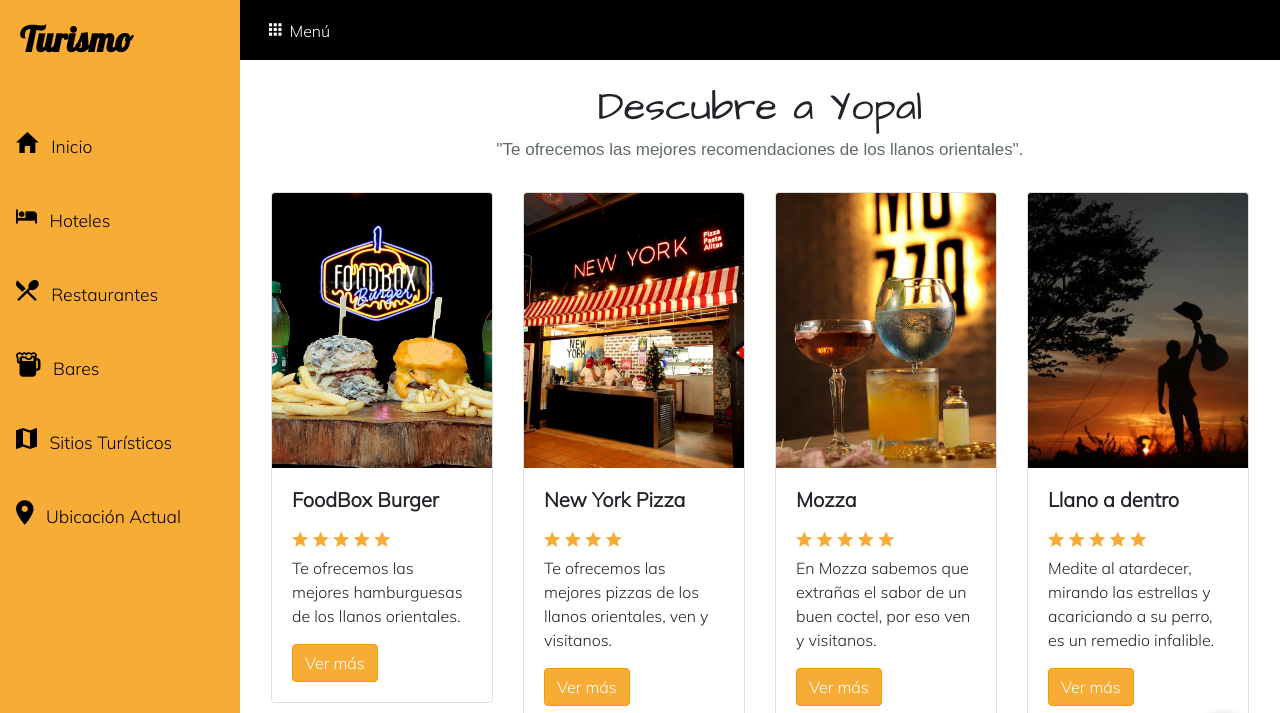
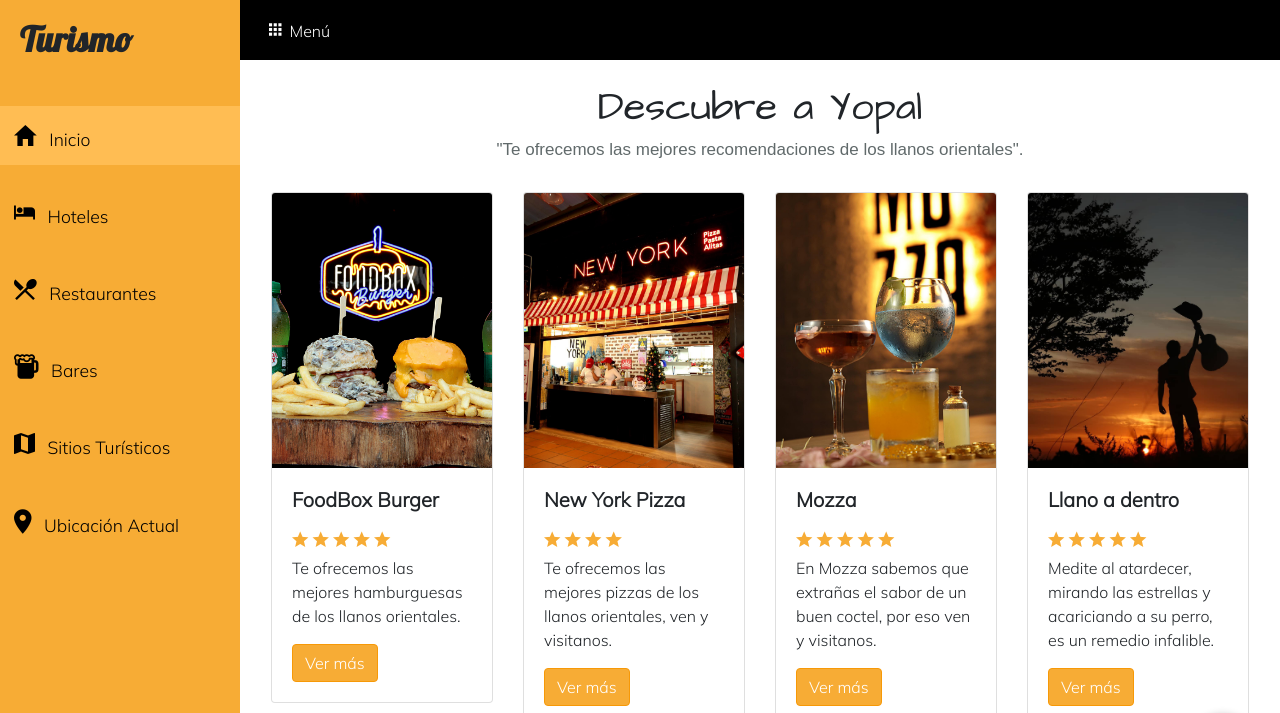
Before and after one commit to IvanVargass/AppTurismoYopal, a plain HTML site: page docs/index.html in a window 1280 px wide. Shown: the top 713 px of the page. Drawn offline with nearby package versions, Linux system fonts and the light colour scheme.

Commit message:
cambios en los botones del siderbar

```diff
--- a/docs/css/hoteles.css
+++ b/docs/css/hoteles.css
@@ -2,6 +2,26 @@
   font-family: "Mulish", sans-serif;
   font-weight: 400;
   overflow-x: hidden;
+}
+
+.btnh{
+  padding-top: 0.5em;
+  padding-bottom: 0.5em;
+  padding-left: 0.8em;
+  margin-bottom: 1em;
+  text-decoration: none;
+  color: #000;
+}
+
+.btn-siderbar:hover{
+  color: #000;
+  text-decoration: none;
+  background-color: #FFBD53;
+}
+
+.btnh-active{
+  text-decoration: none;
+  background-color: #FFBD53;
 }
 
 /* Estilos Menú Superior */
--- a/docs/css/simple-sidebar.css
+++ b/docs/css/simple-sidebar.css
@@ -1,7 +1,3 @@
-
-.color-sidebar{
-  color: #000;
-}
 
 #sidebar-wrapper {
   min-height: 100vh;
@@ -24,15 +20,9 @@
   font-size: 1.1rem;
 }
 
-#sidebar-wrapper .list-group a:hover {
-  text-decoration: none;
-  color: #000000;
-}
-
 #sidebar-wrapper .list-group a i {
   font-size: 28px;
 }
-
 
 #page-content-wrapper {
   min-width: 100vw;
--- a/docs/css/style.css
+++ b/docs/css/style.css
@@ -2,6 +2,26 @@
   font-family: "Mulish", sans-serif;
   font-weight: 400;
   overflow-x: hidden;
+}
+
+.btnh{
+  padding-top: 0.5em;
+  padding-bottom: 0.5em;
+  padding-left: 0.8em;
+  margin-bottom: 1em;
+  text-decoration: none;
+  color: #000;
+}
+
+.btn-siderbar:hover{
+  color: #000;
+  text-decoration: none;
+  background-color: #FFBD53;
+}
+
+.btnh-active{
+  text-decoration: none;
+  background-color: #FFBD53;
 }
 
 /* Estilos Menú Superior */
--- a/docs/index.html
+++ b/docs/index.html
@@ -56,22 +56,22 @@
           <p class="titulo-menu">Turismo</p>
         </div>
         <div class="list-group list-group-flush">
-          <a href="#" class="p-3 color-sidebar"
+          <a href="#" class="btnh btn-siderbar btnh-active"
             ><i class="icon ion-md-home lead mr-2"></i> Inicio</a
           >
-          <a href="Hoteles/hoteles.html" class="p-3 color-sidebar"
+          <a href="Hoteles/hoteles.html" class="btnh btn-siderbar"
             ><i class="icon ion-md-bed lead mr-2"></i> Hoteles</a
           >
-          <a href="#" class="p-3 color-sidebar"
+          <a href="#" class="btnh btn-siderbar"
             ><i class="icon ion-md-restaurant lead mr-2"></i> Restaurantes</a
           >
-          <a href="#" class="p-3 color-sidebar"
+          <a href="#" class="btnh btn-siderbar"
             ><i class="icon ion-md-beer lead mr-2"></i> Bares</a
           >
-          <a href="#" class="p-3 color-sidebar"
+          <a href="#" class="btnh btn-siderbar"
             ><i class="icon ion-md-map lead mr-2"></i> Sitios Turísticos</a
           >
-          <a href="#" class="p-3 color-sidebar"
+          <a href="#" class="btnh btn-siderbar"
             ><i class="icon ion-md-pin lead mr-2"></i> Ubicación Actual</a
           >
         </div>
```
Also changed, not shown: docs/Hoteles/hoteles.html (+6 -6 lines).
